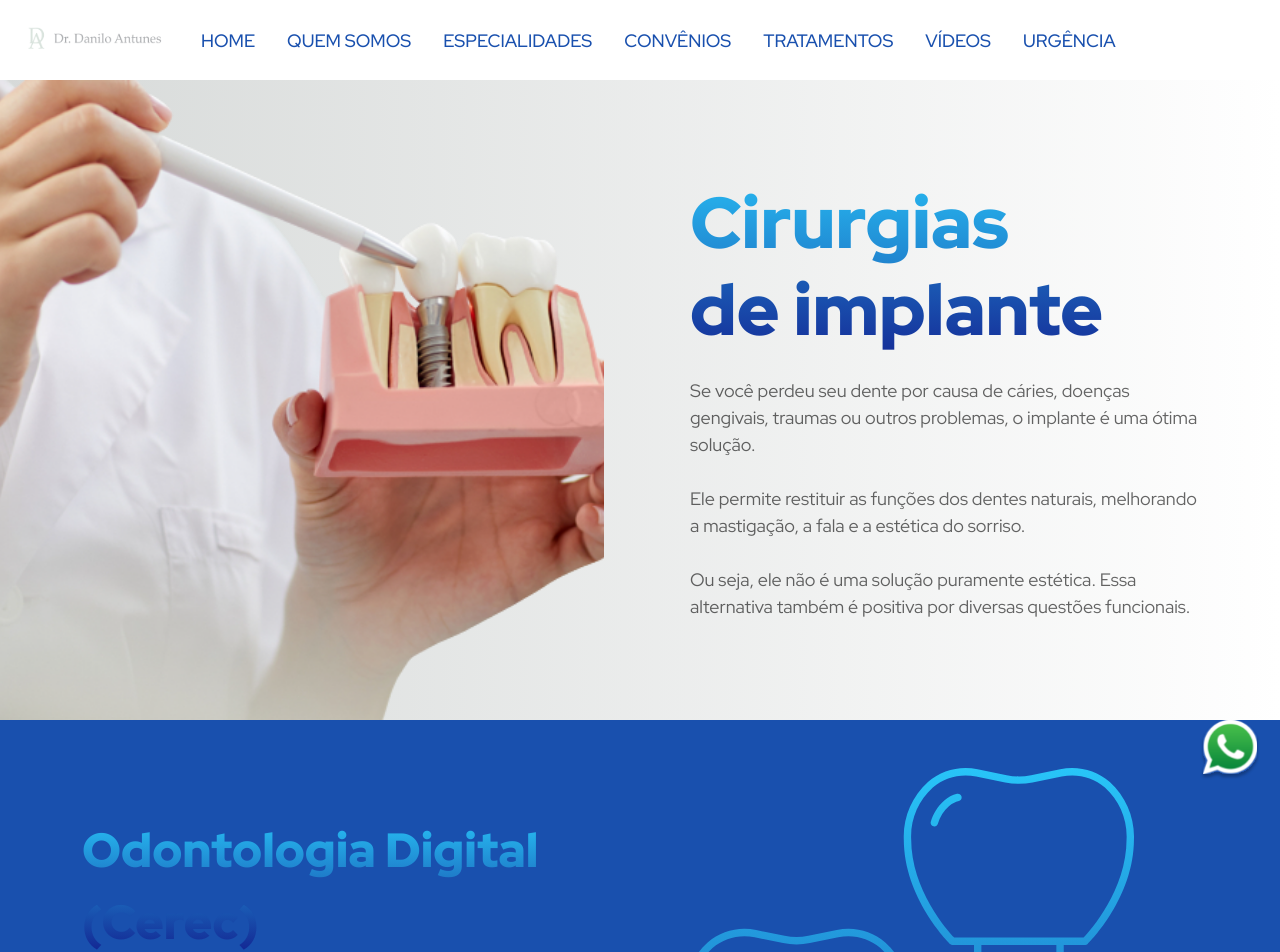
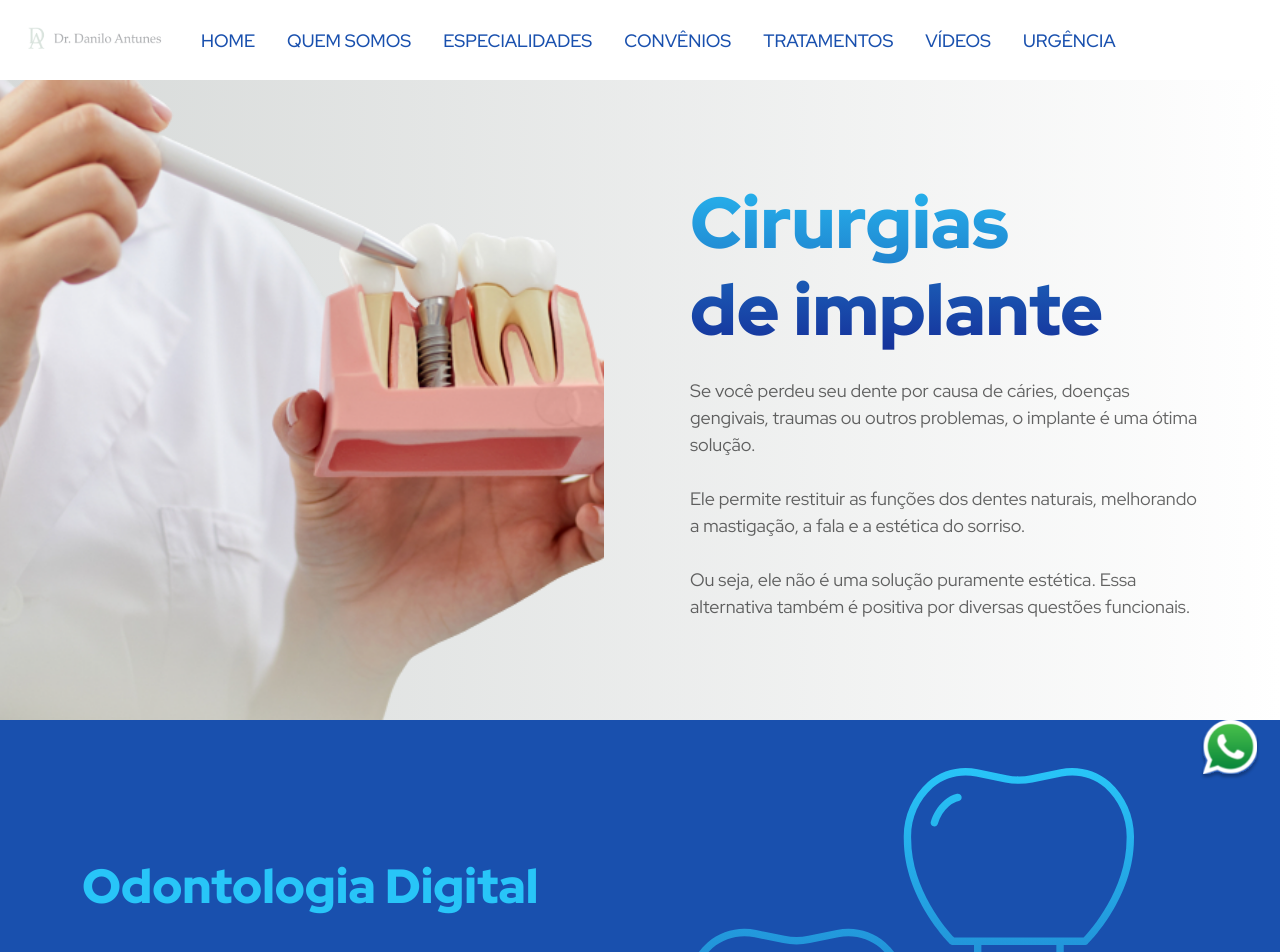
Before and after one commit to odontosos24horas/danilo, a Next.js app: page / in a window 1280 px wide. Shown: the top 952 px of the page. Built offline with nearby package versions, Linux system fonts and the light colour scheme.

Commit message:
feat: cor da fonte da home

```diff
--- a/src/components/organisms/nextCallToAction/index.tsx
+++ b/src/components/organisms/nextCallToAction/index.tsx
@@ -65,8 +65,8 @@ const NextCallToAction = ({
         <Stack spacing={6} w={'full'} maxW={'lg'}>
           <Text
             color={titleColor}
-            bgGradient={bgGradient}
-            bgClip={bgGradient ? 'text' : undefined}
+            bgGradient={titleColor ? undefined : bgGradient}
+            bgClip={!titleColor ? 'text' : undefined}
             fontWeight={700}
             fontSize={{ base: '3xl', md: '4xl', lg: '5xl' }}
           >
--- a/src/data/index.ts
+++ b/src/data/index.ts
@@ -19,7 +19,7 @@ export const nextHeroItem = {
 
 export const nextCallToActionItems = [
   {
-    title: 'Odontologia Digital (Cerec)',
+    title: 'Odontologia Digital',
     titleColor: 'next-tertiary',
     text: 'O Sistema Cerec pode solucionar sua situação clínica em apenas 1 dia. Esse sistema oferece precisão e rapidez em trabalhos com Prótese Dentária em porcelana(coroas e facetas) eliminando etapas do processo tradicional da confecção como moldagens e até mesmo a utilização de provisórios.',
     textColor: 'white',
```
